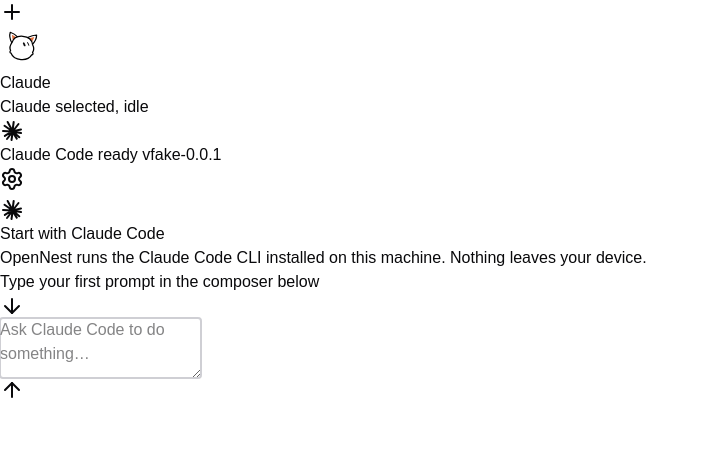
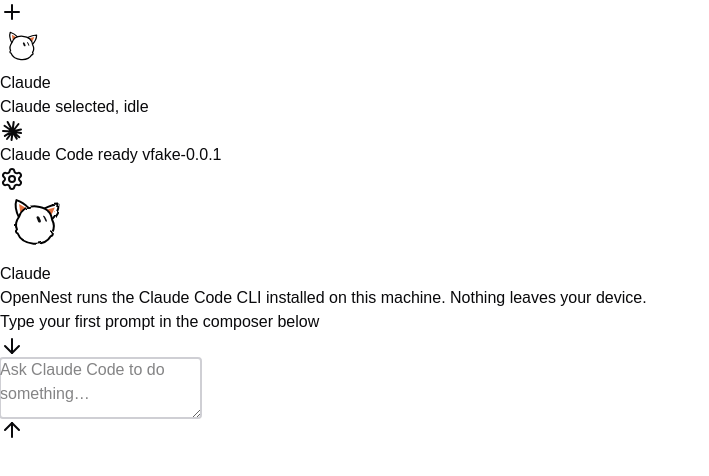
Before and after one commit to shoto290/OpenNest, a React (Vite) app in the folder apps/app/: page / in a window 1280 px wide. Shown: the top 476 px of the page, without its empty margins (0-709 px from the left). Built offline with nearby package versions, Linux system fonts and the light colour scheme.

Commit message:
feat(ui): let an empty conversation greet the bot it belongs to

```diff
--- a/apps/app/src/components/chat-screen.tsx
+++ b/apps/app/src/components/chat-screen.tsx
@@ -314,6 +314,11 @@
 					className="m-auto"
 					status={emptyStateStatus}
 					onSetup={restart}
+					name={bot.name}
+					animal={bot.avatarAnimal}
+					blot={bot.avatarBlot ?? undefined}
+					seed={bot.id}
+					image={face}
 				/>
 			) : null}
 
--- a/packages/ui/src/components/chat-empty-state.tsx
+++ b/packages/ui/src/components/chat-empty-state.tsx
@@ -1,5 +1,8 @@
 import type { ComponentProps } from "react"
 
+import type { BotAvatarBlot } from "@workspace/ui/components/bot-avatar"
+import type { BotAvatarAnimal } from "@workspace/ui/components/bot-avatar-animals"
+import { BotIdentityAvatar } from "@workspace/ui/components/bot-identity-avatar"
 import { Button } from "@workspace/ui/components/button"
 import { Icons } from "@workspace/ui/components/icons"
 import { cn } from "@workspace/ui/lib/utils"
@@ -9,6 +12,18 @@
 interface ChatEmptyStateProps extends Omit<ComponentProps<"div">, "children"> {
 	status?: ChatEmptyStateStatus
 	onSetup?: () => void
+	/** The bot this empty conversation belongs to. It titles the screen, so a reader
+	 * knows which of their bots they are about to talk to. Without it the screen
+	 * falls back to naming the product. */
+	name?: string
+	/** The animal that bot was given. Drawn as the mark unless it wears a picture. */
+	animal?: BotAvatarAnimal
+	/** The tint that bot was marked with — what tells its screen from another's. */
+	blot?: BotAvatarBlot
+	/** The bot's id, which is what the shape of its blot is derived from. */
+	seed?: string
+	/** The picture that bot wears, if it wears one. It wins over the animal. */
+	image?: string
 }
 
 const CHAT_EMPTY_STATE_COPY = {
@@ -24,15 +39,23 @@
 	},
 } satisfies Record<ChatEmptyStateStatus, { title: string; description: string }>
 
+/** Larger than the 40 a roster row draws, so the face reads as the ornament of the
+ * heading under it rather than as a row that lost its list. */
+const MARK_SIZE = 64
+
 function ChatEmptyState({
 	status = "ready",
 	onSetup,
+	name,
+	animal,
+	blot,
+	seed,
+	image,
 	className,
 	...props
 }: ChatEmptyStateProps) {
 	const { title, description } = CHAT_EMPTY_STATE_COPY[status]
 	const isReady = status === "ready"
-	const Mark = isReady ? Icons.Claude : Icons.Alert
 
 	return (
 		<div
@@ -44,20 +67,23 @@
 			)}
 			{...props}
 		>
-			<span
-				className={cn(
-					"flex size-12 items-center justify-center rounded-2xl border",
-					isReady
-						? "border-border bg-muted text-foreground"
-						: "border-destructive bg-destructive/10 text-destructive",
-				)}
-			>
-				<Mark aria-hidden="true" className="size-6" />
-			</span>
+			{isReady ? (
+				<BotIdentityAvatar
+					animal={animal}
+					blot={blot}
+					image={image}
+					seed={seed}
+					size={MARK_SIZE}
+				/>
+			) : (
+				<span className="flex size-12 items-center justify-center rounded-2xl border border-destructive bg-destructive/10 text-destructive">
+					<Icons.Alert aria-hidden="true" className="size-6" />
+				</span>
+			)}
 
 			<div className="flex max-w-md flex-col gap-2">
 				<h2 className="font-heading font-medium text-foreground text-lg">
-					{title}
+					{isReady && name ? name : title}
 				</h2>
 				<p className="text-muted-foreground text-sm">{description}</p>
 			</div>
```
Also changed, not shown: 2 other files (tests, documents, lock files or other folders).
